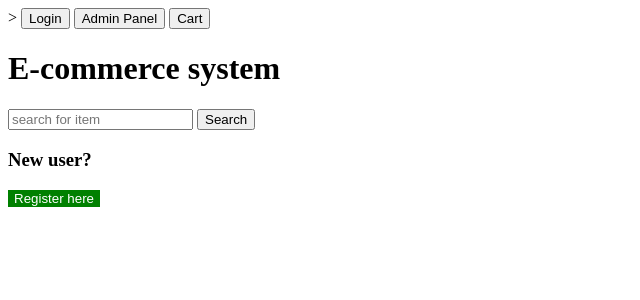
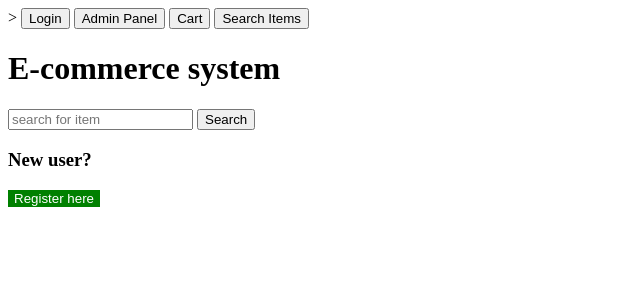
Before and after one commit to NoraTomas/TDT4242, a Django app: page /home/ in a window 1280 px wide. Shown: the top 300 px of the page, without its empty margins (0-640 px from the left). Run offline with Django 3.2, Linux system fonts and the light colour scheme; parts of the project's set-up code (start-up, migrations or seed data) failed here and were passed over; some libraries are stand-ins or nearby versions.

Commit message:
linked to page where you can search for items

```diff
--- a/ecommerce/static/js/homePage.js
+++ b/ecommerce/static/js/homePage.js
@@ -13,3 +13,7 @@ function sendToAdminPanel() {
 function sendToCart() {
     window.location.href = "/cart/"
 }
+
+function sendToSearch() {
+    window.location.href = "/search/"
+}
--- a/ecommerce/templates/ecommerce/home.html
+++ b/ecommerce/templates/ecommerce/home.html
@@ -11,6 +11,7 @@
     <button type="button" onclick="goToLoginPage()">Login</button>
     <button type="button" onclick="sendToAdminPanel()">Admin Panel</button>
     <button type="button" onclick="sendToCart()">Cart</button>
+    <button type="button" onclick="sendToSearch()">Search Items</button>
     </body>
 
     <h1>E-commerce system</h1>
```
